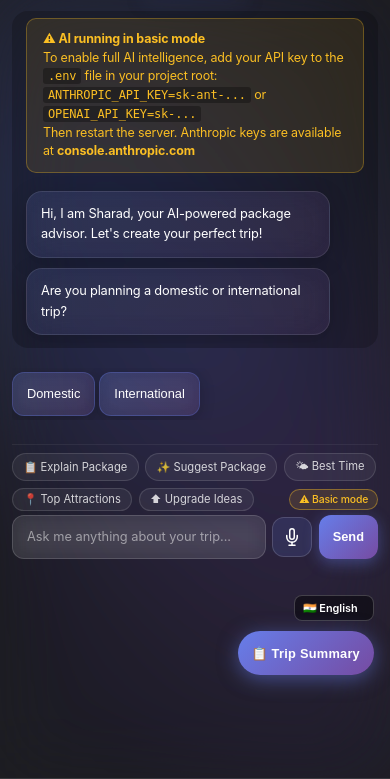
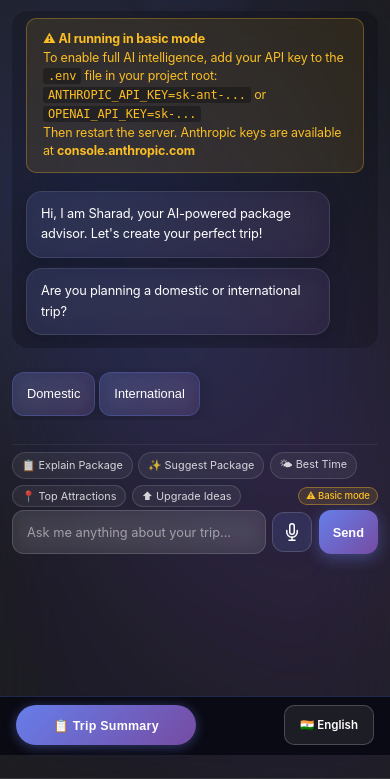
Before and after one commit to rawatsomeek/package_search_engine, a Flask app: page / in a window 390 px wide. Shown: the part 89-868 px from the top of the page. Run offline with Flask 3, Linux system fonts and the light colour scheme; data that the repository does not hold is empty; some libraries are stand-ins or nearby versions.

Commit message:
index.html update

```diff
--- a/templates/index.html
+++ b/templates/index.html
@@ -669,10 +669,22 @@ header::after{
 .flightReturnLeg .frl-title{font-size:0.72rem;font-weight:700;text-transform:uppercase;letter-spacing:0.06em;color:rgba(168,85,247,0.8);margin-bottom:0.5rem}
 
 /* =====================================================
-   MOBILE SIDEBAR TOGGLE
+   MOBILE BOTTOM ACTION BAR (replaces floating toggle)
    ===================================================== */
+#mobileBottomBar{
+  display:none;
+  position:fixed;bottom:0;left:0;right:0;z-index:490;
+  background:rgba(10,10,20,0.95);
+  backdrop-filter:blur(20px);-webkit-backdrop-filter:blur(20px);
+  border-top:1px solid rgba(102,126,234,0.25);
+  padding:0.5rem 1rem 0.6rem;
+  align-items:center;justify-content:space-between;
+  gap:0.5rem;
+  safe-area-inset-bottom:env(safe-area-inset-bottom);
+  padding-bottom:calc(0.6rem + env(safe-area-inset-bottom));
+}
 #sidebarToggle{
-  display:none;
+  display:none; /* hidden — replaced by #mobileBottomBar on mobile */
   position:fixed;bottom:80px;right:16px;z-index:500;
   width:auto;min-width:52px;height:44px;border-radius:22px;border:none;
   background:var(--primary-gradient);color:#fff;font-size:0.8rem;font-weight:700;cursor:pointer;
@@ -681,11 +693,46 @@ header::after{
   padding:0 14px;white-space:nowrap;letter-spacing:0.02em;
   -webkit-tap-highlight-color:transparent;
 }
+#tripSummaryBtn{
+  flex:1;height:40px;border-radius:20px;border:none;
+  background:var(--primary-gradient);color:#fff;font-size:0.78rem;font-weight:700;
+  cursor:pointer;box-shadow:0 2px 12px rgba(102,126,234,0.4);
+  display:flex;align-items:center;justify-content:center;gap:0.3rem;
+  padding:0 14px;white-space:nowrap;letter-spacing:0.02em;
+  -webkit-tap-highlight-color:transparent;max-width:180px;
+}
+#mobileLangSelect{
+  height:40px;padding:0 0.5rem;border-radius:10px;
+  border:1px solid rgba(255,255,255,0.2);
+  background:rgba(255,255,255,0.08);
+  color:#fff;font-size:0.72rem;font-weight:600;cursor:pointer;
+  -webkit-appearance:none;appearance:none;font-family:inherit;
+  min-width:90px;max-width:110px;text-align:center;
+}
+#mobileLangSelect option{background:#1a1a2e;color:#fff;}
+
 #mobileSidebarOverlay{
   display:none;position:fixed;top:0;left:0;width:100%;height:100%;
-  background:rgba(0,0,0,0.5);z-index:400;backdrop-filter:blur(5px);
+  background:rgba(0,0,0,0.65);z-index:440;backdrop-filter:blur(4px);-webkit-backdrop-filter:blur(4px);
 }
 #mobileSidebarOverlay.show{display:block}
+
+/* =====================================================
+   MOBILE TRIP SUMMARY BOTTOM SHEET
+   ===================================================== */
+@media (max-width:768px){
+  #mobileBottomBar{display:flex}
+
+  /* Push chatbot content up so it doesn't hide behind bottom bar */
+  #chatbotContainer{
+    padding-bottom:calc(1rem + 56px + env(safe-area-inset-bottom)) !important;
+  }
+
+  /* Sidebar as a proper bottom sheet */
+  #sidebar{
+    bottom:calc(56px + env(safe-area-inset-bottom)) !important;
+  }
+}
 
 /* =====================================================
    SCROLLBAR
@@ -717,15 +764,17 @@ header::after{
     width:100%;border-radius:0;border:none;border-bottom:1px solid var(--glass-border);
     max-height:none;height:auto;min-height:calc(100vh - 64px);
     padding:1rem;
+    /* Space at bottom for the fixed bottom bar */
+    padding-bottom:calc(1rem + 56px + env(safe-area-inset-bottom));
   }
   #sidebar{
     display:none;
-    position:fixed;bottom:0;left:0;right:0;z-index:450;
+    position:fixed;bottom:calc(56px + env(safe-area-inset-bottom));left:0;right:0;z-index:450;
     width:100%;max-height:78vh;height:auto;
     border-radius:20px 20px 0 0;
     border-top:1px solid rgba(102,126,234,0.3);
     border-left:none;border-right:none;border-bottom:none;
-    padding:1.25rem 1rem 2.5rem;
+    padding:1.25rem 1rem 1.5rem;
     /* Fully opaque — no bleed-through on mobile */
     background:#0d0d1a;
     overflow-y:auto;
@@ -741,12 +790,13 @@ header::after{
   }
   #mobileSidebarOverlay{
     z-index:449;
-    background:rgba(0,0,0,0.6);
+    background:rgba(0,0,0,0.65);backdrop-filter:blur(4px);-webkit-backdrop-filter:blur(4px);
   }
-  #sidebarToggle{display:flex}
+  /* sidebarToggle hidden — replaced by #mobileBottomBar */
+  #sidebarToggle{display:none !important}
   #sidebarDragHandle{display:block !important}
-  #messages{min-height:250px;max-height:45vh}
-  #optionsContainer{max-height:35vh}
+  #messages{min-height:250px;max-height:42vh}
+  #optionsContainer{max-height:33vh}
   .dualSelectorContainer{flex-direction:column;gap:1.25rem;padding:1rem}
   .selectorColumn{width:100%}
   .horizontalScroll{width:100%}
@@ -754,6 +804,10 @@ header::after{
   .liveHotelSearchGrid{grid-template-columns:1fr}
   .liveHotelModalBox{padding:1.25rem;border-radius:16px}
   .flightDetailGrid{grid-template-columns:1fr}
+  /* aiQuickBar chips wrap cleanly */
+  #aiQuickBar{flex-wrap:wrap;gap:0.35rem;padding:0.4rem 0 0.2rem}
+  .qchip{font-size:0.68rem;padding:0.2rem 0.55rem}
+  #aiStatusBadge{font-size:0.6rem;padding:0.15rem 0.45rem}
   /* Ensure summary content is readable on solid dark background */
   #sidebar .summary{background:rgba(255,255,255,0.04);border-color:rgba(255,255,255,0.1)}
 }
@@ -762,7 +816,7 @@ header::after{
 @media (max-width:480px){
   header{padding:0.875rem}
   .admin-link{padding:6px 8px;font-size:9px;border-radius:6px}
-  #chatbotContainer{padding:0.75rem}
+  #chatbotContainer{padding:0.75rem;padding-bottom:calc(0.75rem + 56px + env(safe-area-inset-bottom))}
   #messages{padding:0.875rem;gap:0.625rem;min-height:200px;max-height:40vh}
   #optionsContainer{max-height:30vh}
   .botMessage,.userMessage{max-width:90%;padding:0.75rem 0.875rem}
@@ -771,7 +825,6 @@ header::after{
   #aiInput{padding:0.75rem 0.875rem;font-size:0.8rem}
   #aiInputBtn{padding:0.75rem 0.875rem;font-size:0.8rem}
   #voiceBtn{width:40px;height:40px;min-width:40px}
-  #langSelectorBar{bottom:140px;right:8px}
   .counterSelectorContainer{padding:1rem}
   .counterBtn{width:40px;height:40px}
   .counterValue{font-size:1.25rem}
@@ -817,8 +870,8 @@ header::after{
 }
 #langSelect option{background:#1a1a2e;color:#fff;}
 @media(max-width:768px){
-  #langSelectorBar{top:auto;bottom:134px;right:16px;padding:0;}
-  #langSelect{font-size:0.68rem;padding:0.3rem 0.5rem;}
+  /* Hidden on mobile — language moved to #mobileBottomBar */
+  #langSelectorBar{display:none !important;}
 }
 </style>
 </head>
@@ -830,9 +883,31 @@ header::after{
   <a href="/admin" id="adminPanelBtn" title="Admin Panel" style="padding:0.625rem 0.875rem;border-radius:10px;border:1px solid rgba(255,255,255,0.2);background:rgba(0,0,0,0.5);backdrop-filter:blur(10px);color:#fff;cursor:pointer;transition:all 0.3s;font-weight:600;font-size:0.75rem;min-height:44px;display:inline-flex;align-items:center;text-decoration:none;white-space:nowrap;">Admin</a>
 </div>
 
-<!-- Mobile sidebar toggle -->
-<button id="sidebarToggle" onclick="toggleMobileSidebar()" aria-label="Toggle trip summary">📋 Trip Summary</button>
+<!-- Mobile sidebar toggle (kept for JS compatibility, hidden visually) -->
+<button id="sidebarToggle" onclick="toggleMobileSidebar()" aria-label="Toggle trip summary" style="display:none">📋 Trip Summary</button>
 <div id="mobileSidebarOverlay" onclick="toggleMobileSidebar()"></div>
+
+<!-- Mobile Bottom Action Bar — replaces floating buttons on mobile -->
+<div id="mobileBottomBar" aria-label="Mobile actions bar">
+  <button id="tripSummaryBtn" onclick="toggleMobileSidebar()" aria-label="View Trip Summary">
+    📋 Trip Summary
+  </button>
+  <select id="mobileLangSelect" onchange="syncMobileLang(this.value)" title="Select language" aria-label="Language">
+    <option value="en-IN">🇮🇳 English</option>
+    <option value="hi-IN">🇮🇳 हिन्दी</option>
+    <option value="mr-IN">🇮🇳 मराठी</option>
+    <option value="gu-IN">🇮🇳 ગુજરાતી</option>
+    <option value="ta-IN">🇮🇳 தமிழ்</option>
+    <option value="te-IN">🇮🇳 తెలుగు</option>
+    <option value="kn-IN">🇮🇳 ಕನ್ನಡ</option>
+    <option value="bn-IN">🇮🇳 বাংলা</option>
+    <option value="ar">🌍 العربية</option>
+    <option value="zh-CN">🇨🇳 中文</option>
+    <option value="fr">🇫🇷 Français</option>
+    <option value="de">🇩🇪 Deutsch</option>
+    <option value="ru">🇷🇺 Русский</option>
+  </select>
+</div>
 
 <!-- LIVE HOTEL SEARCH MODAL -->
 <!-- ============================================================
@@ -1113,6 +1188,15 @@ function toggleMobileSidebar(){
         overlay.classList.add('show');
         closeBtn.style.display = 'block';
     }
+}
+
+/* ============================================================
+   SYNC MOBILE LANG SELECT → main langSelect
+   ============================================================ */
+function syncMobileLang(val){
+  const mainSel = document.getElementById('langSelect');
+  if(mainSel) mainSel.value = val;
+  changeLanguage(val);
 }
 
 window.addEventListener('resize', ()=>{
```
